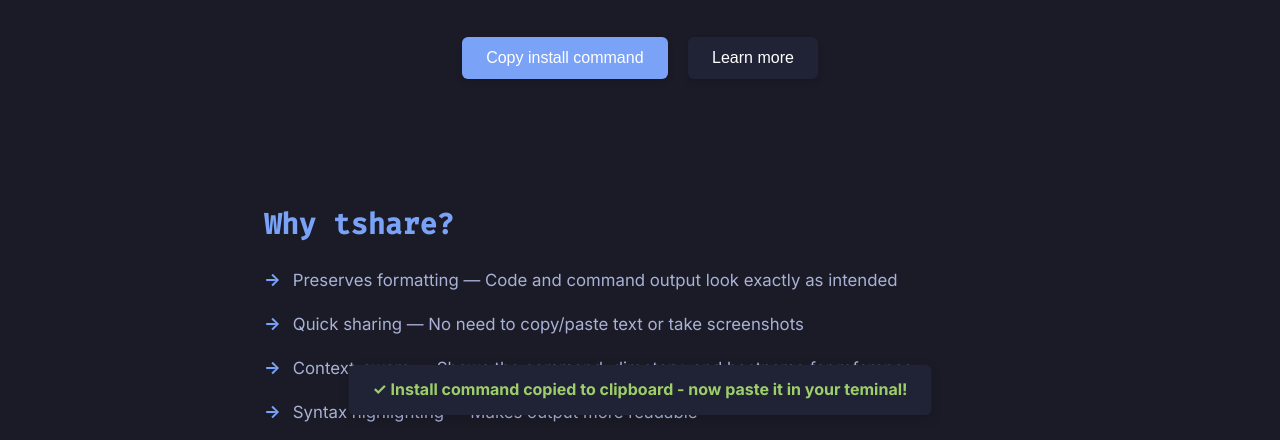
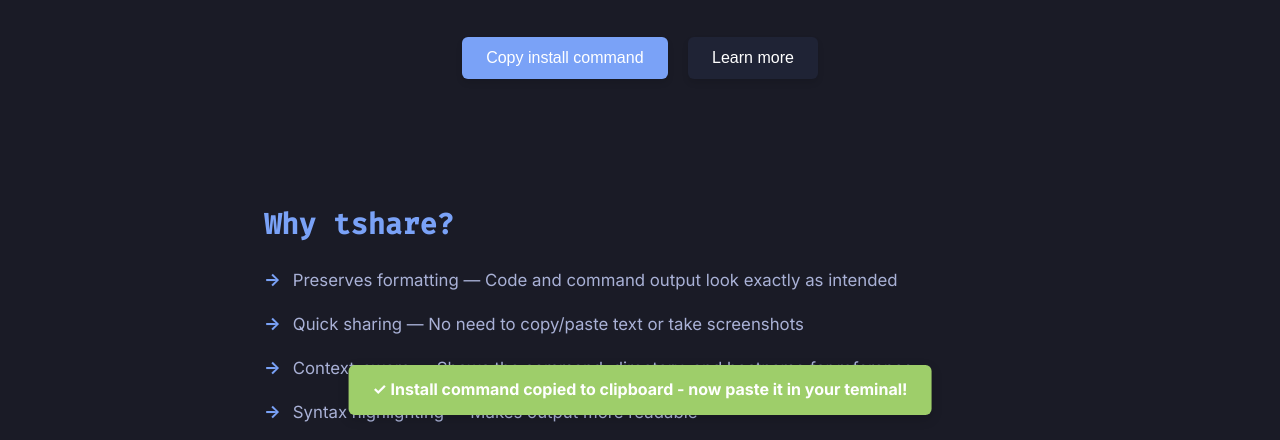
Before and after one commit to mikkelrask/terminal-share, a website: page public/index.html in a window 1280 px wide. Both pictures are taken after a click on the button "Copy install command". Shown: the part 353-793 px from the top of the page. Drawn offline with Linux system fonts and the light colour scheme.

Commit message:
Enhance clipboard functionality in tshare script to support SSH sessions and improve error handling. Update installation command in index.html for macOS. Refine styles in CSS for button appearance and transition effects.

```diff
--- a/public/index.html
+++ b/public/index.html
@@ -99,7 +99,7 @@
 
       // Use different installation commands based on OS
       const installCommand = isMac
-        ? 'sudo curl -o /usr/local/bin/tshare https://raw.githubusercontent.com/mikkelrask/terminal-share/main/tshare && sudo chmod +x /usr/local/bin/tshare'
+        ? 'sudo curl -o /usr/local/bin/tshare https://tshare.porgy-ruler.ts.net/tshare && sudo chmod +x /usr/local/bin/tshare'
         : 'curl -o ~/.local/bin/tshare https://tshare.porgy-ruler.ts.net/tshare && chmod +x ~/.local/bin/tshare';
 
       navigator.clipboard.writeText(installCommand);
--- a/public/styles.css
+++ b/public/styles.css
@@ -42,7 +42,7 @@
 /* Add scroll padding to account for sticky header */
 html {
   scroll-padding-top: 5rem; /* Default for desktop */
-  scroll-behavior: smooth; /* Optional: For smoother scrolling */
+  scroll-behavior: smooth;
 }
 
 body {
@@ -50,7 +50,6 @@
   color: var(--text-color);
   font-family: 'Inter', -apple-system, BlinkMacSystemFont, sans-serif;
   line-height: 1.6;
-  #font-family: 'Fira Code';
   transition: background-color 0.3s ease;
 }
 
@@ -243,14 +242,14 @@
   bottom: 2rem;
   left: 50%;
   transform: translateX(-50%) translateY(1rem);
-  background-color: var(--card-bg);
-  color: var(--success-color);
+  background-color: var(--success-color);
+  color: white;
   padding: 0.75rem 1.5rem;
   border-radius: 6px;
   box-shadow: 0 4px 12px rgba(0, 0, 0, 0.15);
   opacity: 0;
   visibility: hidden;
-  transition: opacity 0.3s ease, visibility 0.3s ease, transform 0.3s ease;
+  transition: opacity 0.2s ease, visibility 0.2s ease, transform 0.2s ease;
   z-index: 1000;
   font-weight:bold;
 }
```
Also changed, not shown: 1 other file.
